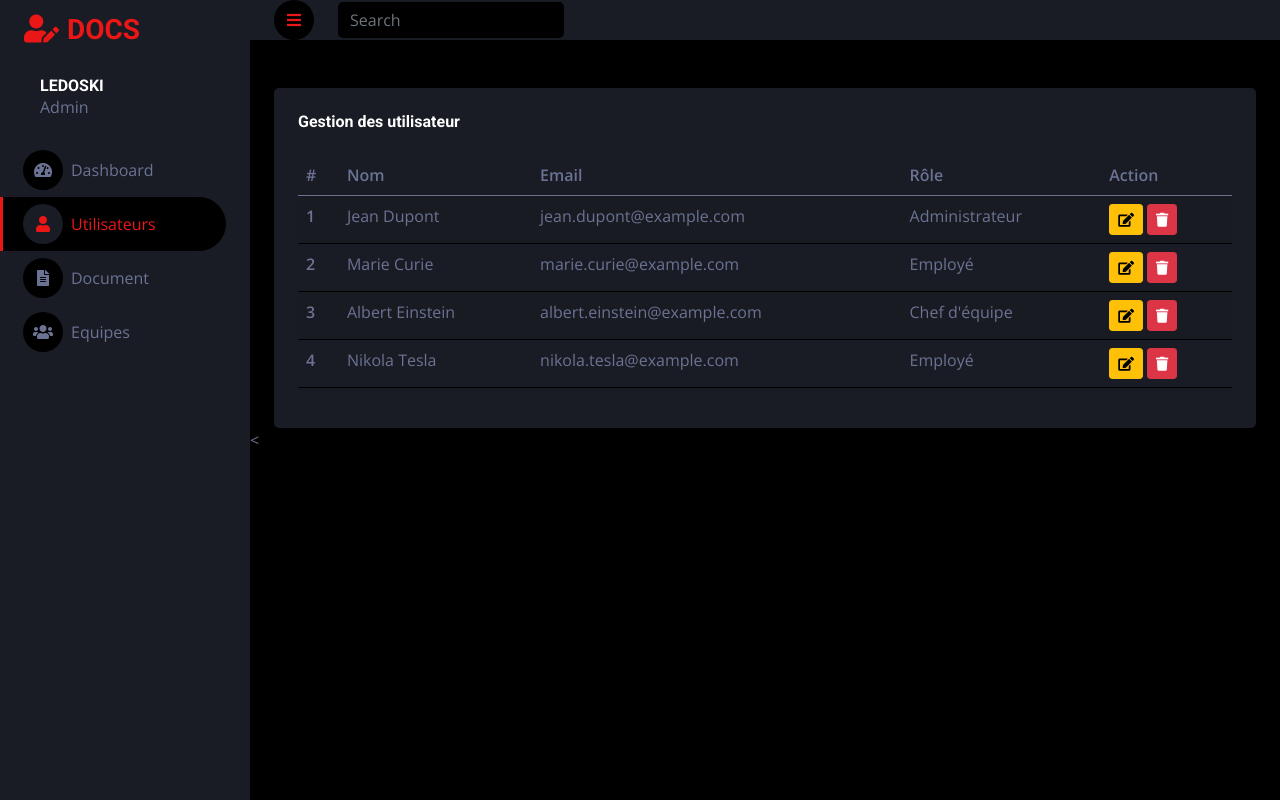
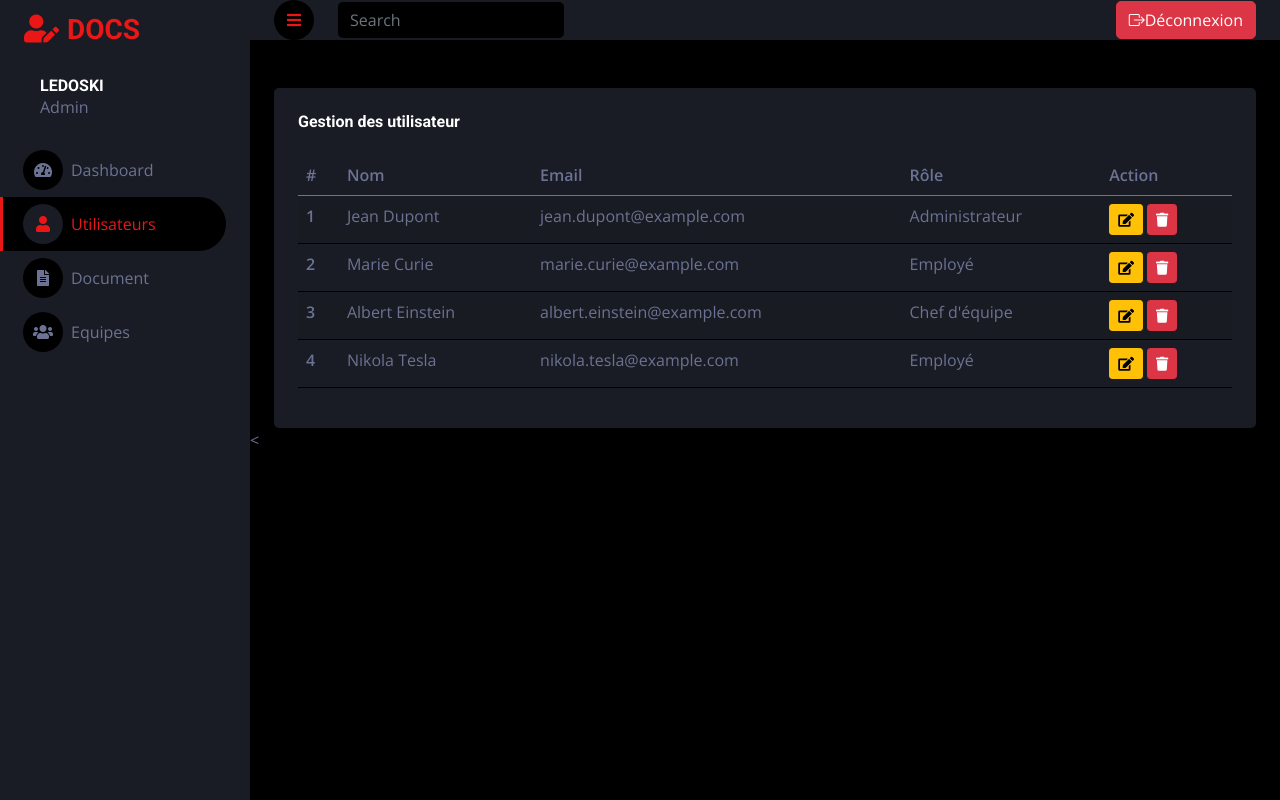
Before and after one commit to Achainu/adfront, a plain HTML site: page Front-end/GestionUtilisateurs.html in a window 1280 px wide. Drawn offline with nearby package versions, Linux system fonts and the light colour scheme.

Commit message:
new commit-2

```diff
--- a/Front-end/GestionUtilisateurs.html
+++ b/Front-end/GestionUtilisateurs.html
@@ -82,6 +82,12 @@
                     <input class="form-control bg-dark border-0" type="search" placeholder="Search">
                 </form>
                 <div class="navbar-nav align-items-center ms-auto">
+                    <div class="navbar-nav align-items-center ms-auto">
+                        <button class="btn btn-danger d-flex align-items-center" id="logoutBtn">
+                            <i class="bi bi-box-arrow-right me-7"></i>Déconnexion
+                        </button>
+
+                    </div>
 
 
 
```
Also changed, not shown: Front-end/GestionDocument.html (+3 -0 lines), Front-end/gestionEquipes.html (+5 -0 lines), Front-end/index.html (+7 -3 lines).
